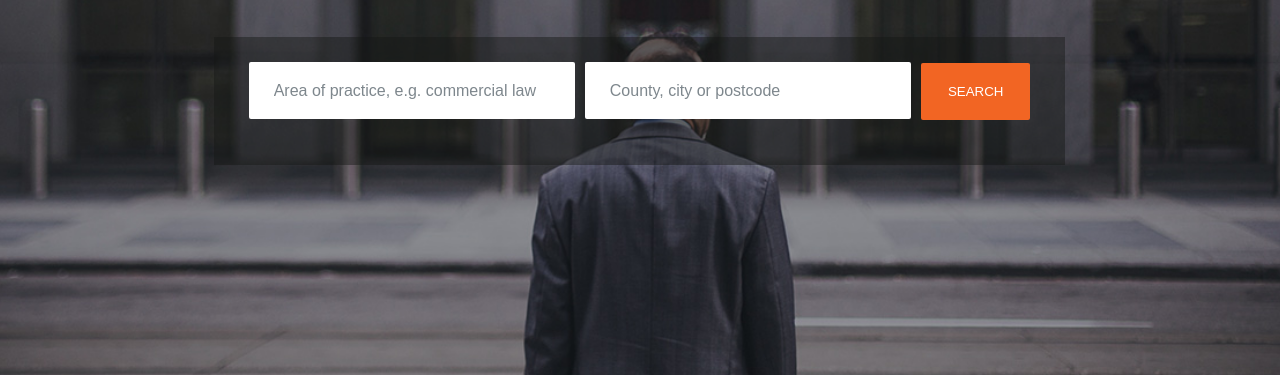
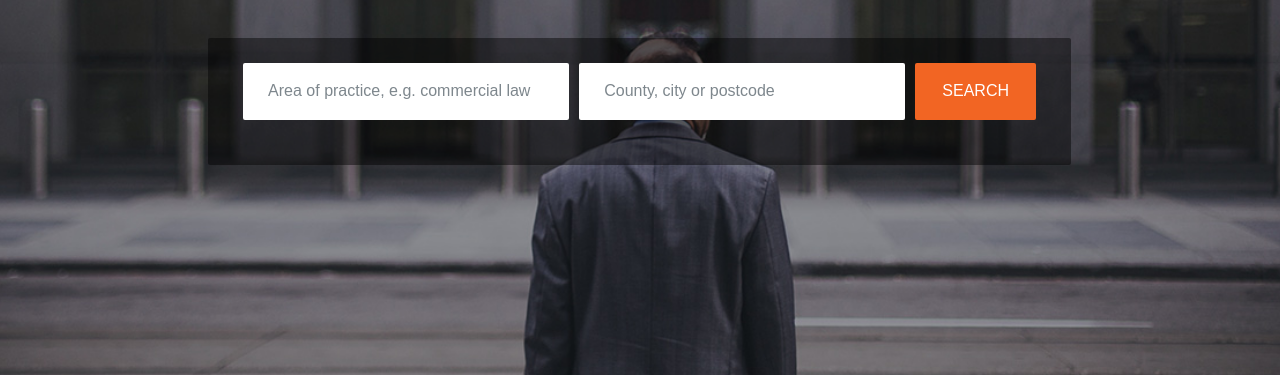
Before and after one commit to prostonastya/solicitors, a plain HTML site: page app/index.html in a window 1280 px wide. Shown: the part 425-800 px from the top of the page. Drawn offline with nearby package versions, Linux system fonts and the light colour scheme.

Commit message:
испрапвила шрифт в кнопке

```diff
--- a/app/css/style.css
+++ b/app/css/style.css
@@ -195,6 +195,7 @@ input, textarea, input:before, textarea:before, input:after, textarea:after {
   background: #f26523;
   color: #fff;
   padding: 0 27px 0 27px;
+  font-size: 16px;
 }
 
 .inner {
@@ -221,7 +222,9 @@ input, textarea, input:before, textarea:before, input:after, textarea:after {
 .inner .inner-block .inner-form {
   margin-top: 46px;
   padding: 25px 35px 45px 35px;
-  background: rgba(22, 24, 22, 0.45);
+  background: rgba(0, 0, 0, 0.45);
+  -webkit-border-radius: 2px;
+          border-radius: 2px;
 }
 
 .inner .inner-block .inner-form .first-form .form-control {
--- a/dist/scss/_layout.scss
+++ b/dist/scss/_layout.scss
@@ -41,4 +41,5 @@
 	background: $generalOrange;
 	color: #fff;
 	padding: 0 27px 0 27px;
+	font-size: 16px;
 }
--- a/dist/scss/style.scss
+++ b/dist/scss/style.scss
@@ -22,7 +22,8 @@
 		.inner-form{
 			margin-top: 46px;
 			padding: 25px 35px 45px 35px;
-			background: rgba(22,24,22,.45);
+			background: rgba(0,0,0,.45);
+			border-radius: 2px;
 			.first-form{
 				.form-control{
 					width: 326px;
```
